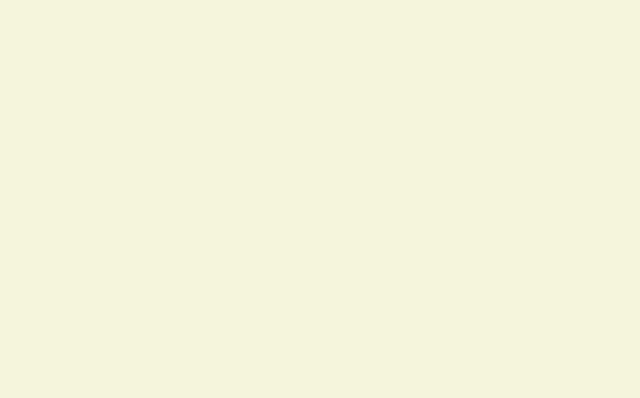
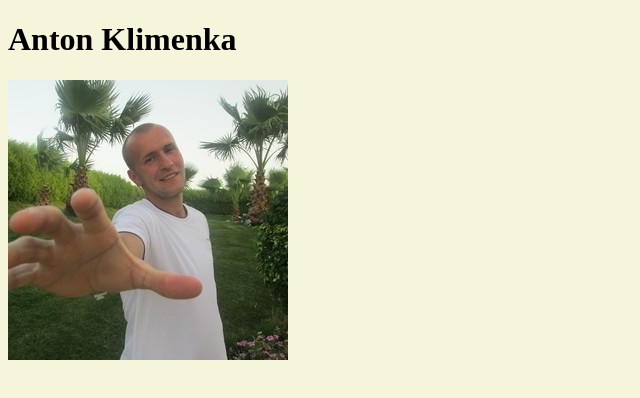
Before and after one commit to quickermany/rsschool-cv, a plain HTML site: page index.html in a window 1280 px wide. Shown: the whole page, without its empty margins (0-640 px from the left). Drawn offline with Linux system fonts and the light colour scheme.

Commit message:
feat: add new html

```diff
--- a/index.html
+++ b/index.html
@@ -8,6 +8,10 @@
     <title>Document</title>
 </head>
 <body>
+    <div>
+        <h1> Anton Klimenka</h1>
+        <img src="./img/50962831.jpg" alt="Avatar">
+    </div>
 
 </body>
 </html>
```
